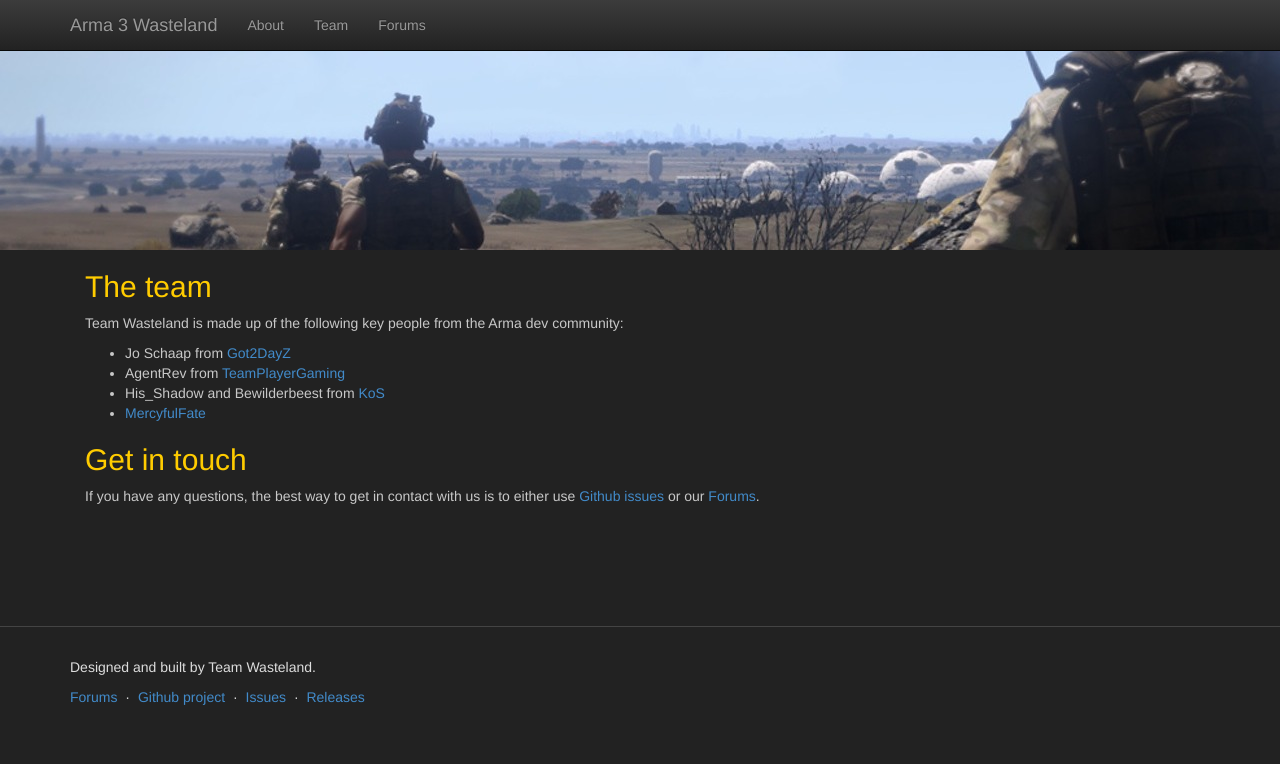
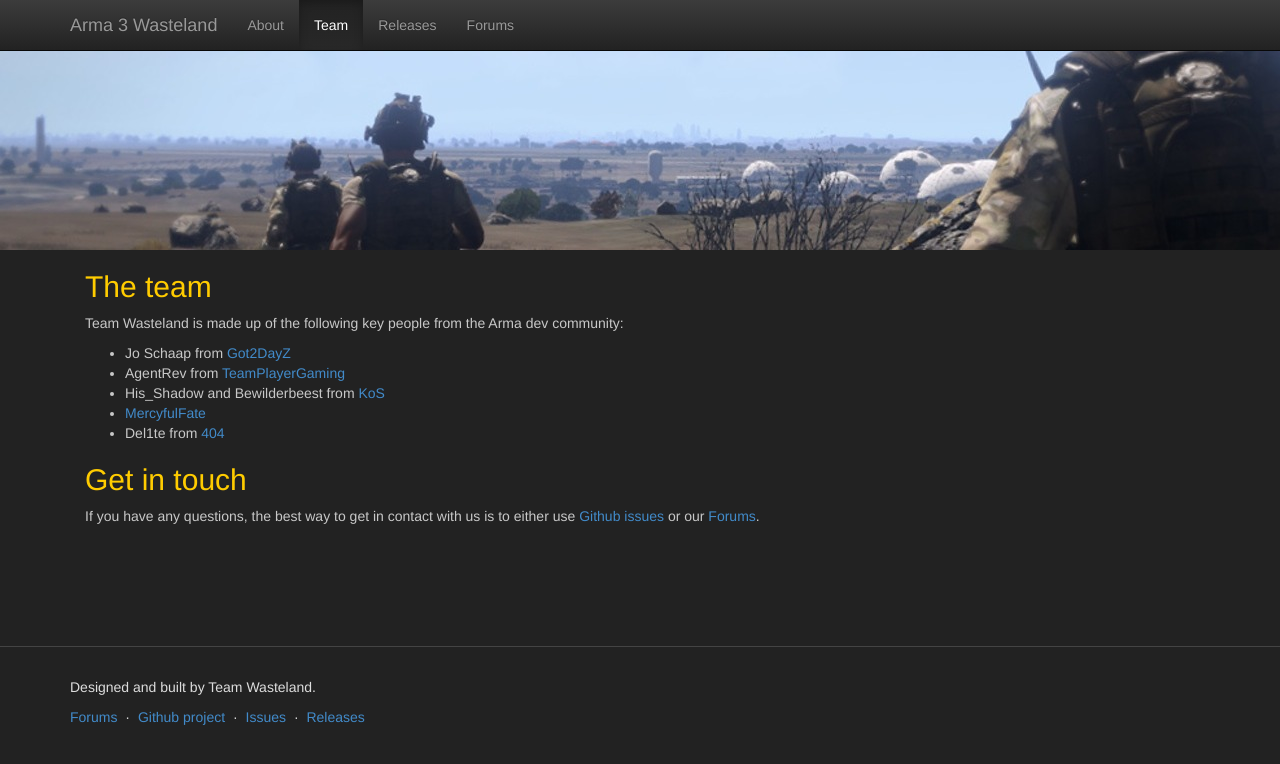
Before and after one commit to A3Wasteland/A3Wasteland.github.io, a Jekyll site: the page built from team.html, in a window 1280 px wide. Shown: the top 764 px of the page. Built offline with Jekyll 4.4.1, drawn with Linux system fonts in a browser that asks for light colours; Markdown is read by kramdown in place of the engine named in the settings.

```diff
--- a/_includes/nav-main.html
+++ b/_includes/nav-main.html
@@ -14,10 +14,13 @@
         <li{% if page.slug == "about" %} class="active"{% endif %}>
           <a href="{{ page.base_url }}about.html">About</a>
         </li>
-        <li{% if page.slug == "js" %} class="active"{% endif %}>
+        <li{% if page.slug == "team" %} class="active"{% endif %}>
           <a href="{{ page.base_url }}team.html">Team</a>
         </li>
-        <li{% if page.slug == "js" %} class="active"{% endif %}>
+        <li>
+          <a href="https://github.com/A3Wasteland/Release_Files">Releases</a>
+        </li>
+        <li>
           <a href="http://forums.a3wasteland.com/">Forums</a>
         </li>
 
--- a/team.html
+++ b/team.html
@@ -15,11 +15,12 @@
     <li>AgentRev from <a href="http://www.teamplayergaming.com/">TeamPlayerGaming</a></li>
     <li>His_Shadow and Bewilderbeest from <a href="http://kosclan.org/">KoS</a></li>
     <li><a href="https://github.com/MercyfulFate">MercyfulFate</a></li>
+    <li>Del1te from <a href="http://404games.co.uk/">404</a></li>
   </ul>
 
   <h2 class="section-head">Get in touch</h2>
 
-  <p>If you have any questions, the best way to get in contact with us is to either use <a href="https://github.com/A3Wasteland/ArmA3_Wasteland.Altis/issues?state=open">Github issues</a> or our <a href="http://wasteland.got2dayz.nl/">Forums</a>.
+  <p>If you have any questions, the best way to get in contact with us is to either use <a href="https://github.com/A3Wasteland/ArmA3_Wasteland.Altis/issues?state=open">Github issues</a> or our <a href="http://forums.a3wasteland.com/">Forums</a>.
 
 
 </div>
```
